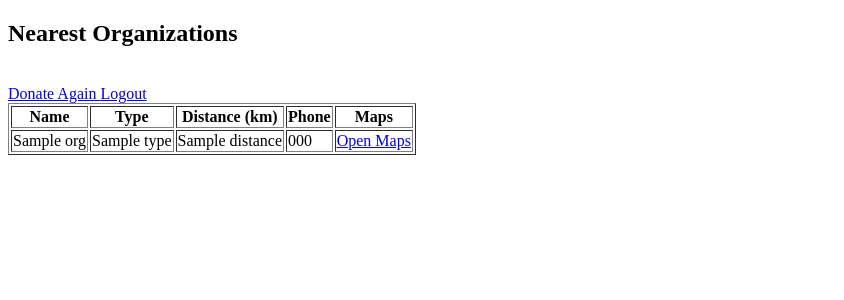
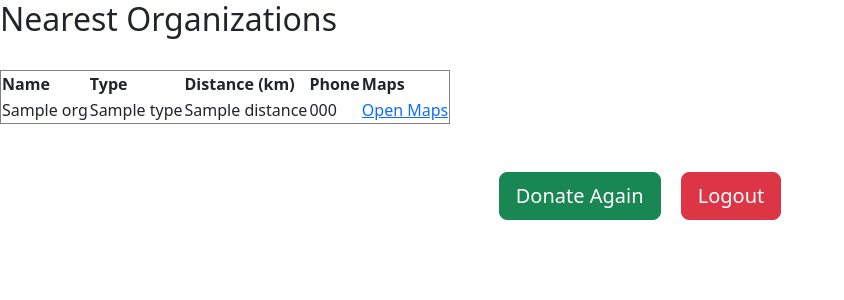
Before and after one commit to rishikasristu/food-redistribution-system, a Flask app: template templates/results.html in a window 1280 px wide. Shown: the top 300 px of the page, without its empty margins (0-844 px from the left). Run offline with Flask 3, Linux system fonts and the light colour scheme; the template is opened without the code that fills it: most values are stand-ins (such as "Sample title", 1, 10 or a date in 2020); parts of the project's set-up code (start-up, migrations or seed data) failed here and were passed over.

Commit message:
results changs

```diff
--- a/templates/results.html
+++ b/templates/results.html
@@ -2,6 +2,8 @@
 <html>
 <head>
     <title>Nearest Organizations</title>
+    <link href="https://cdn.jsdelivr.net/npm/bootstrap@5.3.3/dist/css/bootstrap.min.css"
+      rel="stylesheet">
 </head>
 <body>
 
@@ -37,20 +39,23 @@
 
 {% endfor %}
 
+
+
+
+</table>
+
+<br><br>
+
 <div class="text-center">
 
-    <a href="/donate" class="btn btn-success me-2">
+    <a href="/donate" class="btn btn-success btn-lg me-3">
         Donate Again
     </a>
 
-    <a href="/logout" class="btn btn-danger">
+    <a href="/logout" class="btn btn-danger btn-lg">
         Logout
     </a>
 
 </div>
-
-
-</table>
-
 </body>
 </html>
```
Also changed, not shown: static/uploads/Screenshot_2026-07-23_211532.png (added).
